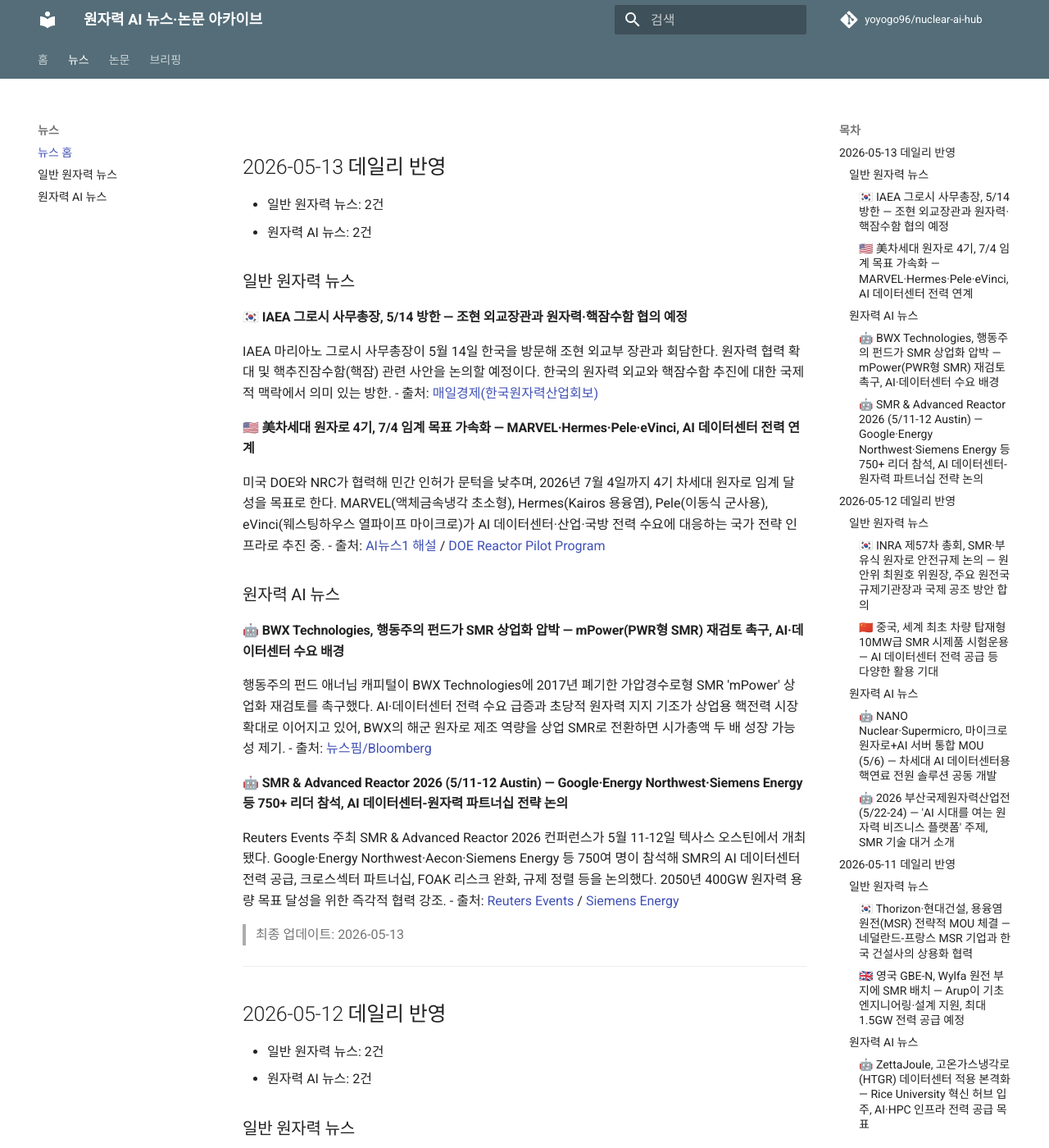
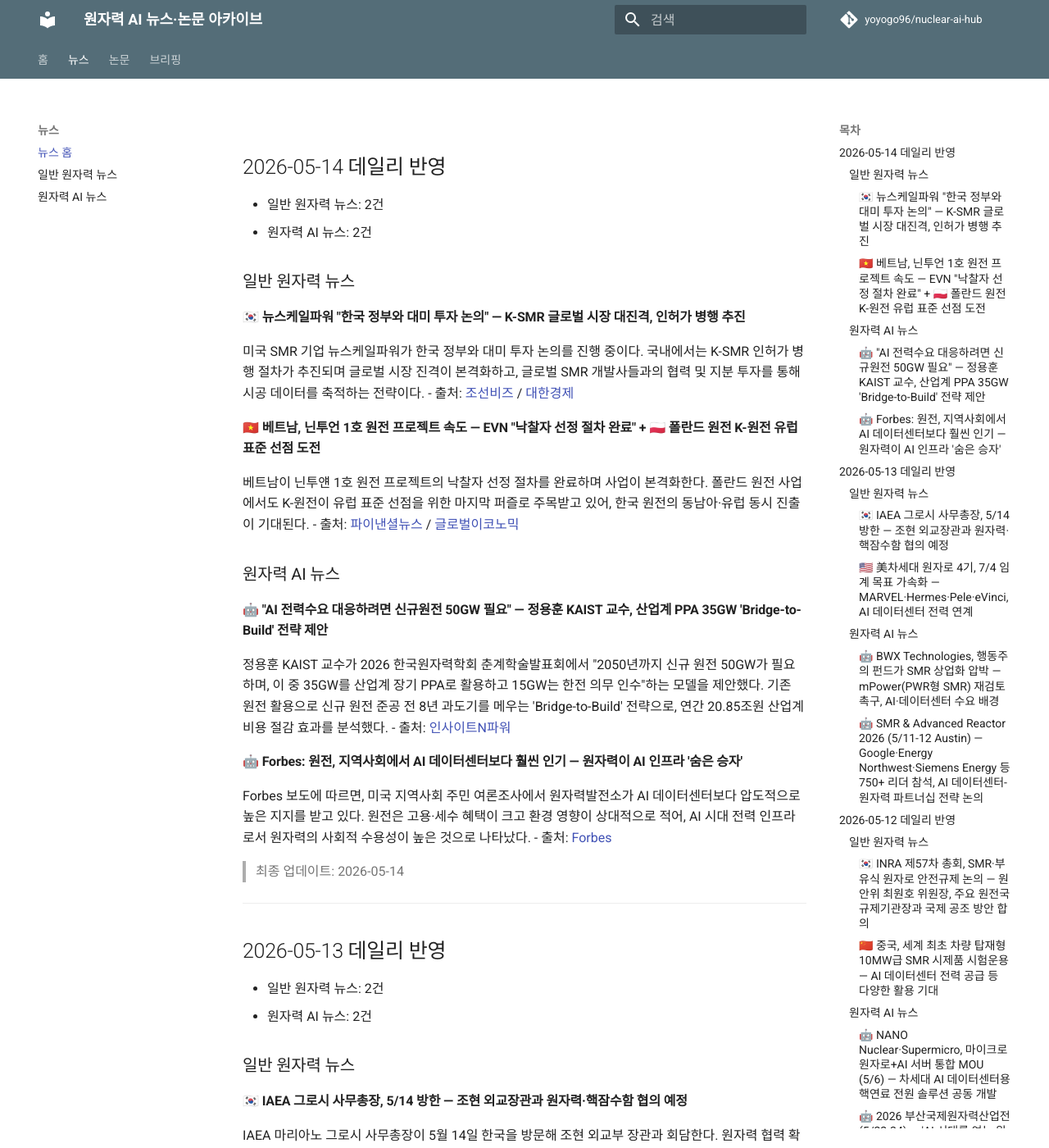
Before and after one commit to yoyogo96/nuclear-ai-hub, an MkDocs documentation site: the page built from docs/news/index.md, in a window 1280 px wide and 1400 px high. Shown: the whole window at 82% size. Built offline with MkDocs 1.6.1 and Material for MkDocs 9.7.7, drawn with Linux system fonts in a browser that asks for light colours; comment, search, counter and statistics services are not loaded.

Commit message:
📰 2026-05-14 데일리 업데이트: 뉴스 4건 (일반 2, AI+원전 2), 논문 0건

```diff
--- a/docs/briefings/index.md
+++ b/docs/briefings/index.md
@@ -1,3 +1,25 @@
+## 2026-05-14 데일리 브리핑
+
+### 오늘의 3줄 요약
+1. 🔬 정용훈 KAIST 교수, "AI 전력수요 대응 위해 2050년까지 신규원전 50GW 필요" — 산업계 PPA 35GW 'Bridge-to-Build' 전략 제안
+2. 🏗️ 뉴스케일파워-한국 정부 대미 투자 논의, K-SMR 인허가 병행으로 글로벌 진격 본격화
+3. 📊 Forbes 보도: 미국 지역사회에서 원전이 AI 데이터센터보다 압도적 인기 — 원자력 AI 인프라 수용성 높아
+
+### 주요 뉴스
+| 분류 | 제목 | 출처 |
+|------|------|------|
+| 일반 | 뉴스케일파워, 한국 정부와 대미 투자 논의 | 조선비즈 |
+| 일반 | 베트남 닌투언 원전 낙찰자 선정 완료, 폴란드 K-원전 도전 | 파이낸셜뉴스/글로벌이코노믹 |
+| AI+원전 | "AI 전력수요 대응, 신규원전 50GW 필요" (KAIST 정용훈) | 인사이트N파워 |
+| AI+원전 | 원전, AI 데이터센터보다 지역사회 인기 압도적 (Forbes) | Forbes |
+
+### 학술 논문
+> 오늘 새로운 원자력+AI 논문이 발견되지 않았습니다.
+
+> 최종 업데이트: 2026-05-14
+
+---
+
 ## 2026-05-13 데일리 브리핑
 
 ### 오늘의 3줄 요약
--- a/docs/news/index.md
+++ b/docs/news/index.md
@@ -1,3 +1,31 @@
+## 2026-05-14 데일리 반영
+- 일반 원자력 뉴스: 2건
+- 원자력 AI 뉴스: 2건
+
+### 일반 원자력 뉴스
+
+#### 🇰🇷 뉴스케일파워 "한국 정부와 대미 투자 논의" — K-SMR 글로벌 시장 대진격, 인허가 병행 추진
+미국 SMR 기업 뉴스케일파워가 한국 정부와 대미 투자 논의를 진행 중이다. 국내에서는 K-SMR 인허가 병행 절차가 추진되며 글로벌 시장 진격이 본격화하고, 글로벌 SMR 개발사들과의 협력 및 지분 투자를 통해 시공 데이터를 축적하는 전략이다.
+- 출처: [조선비즈](https://n.news.naver.com/mnews/article/366/0001164107) / [대한경제](https://www.dnews.co.kr/uhtml/view.jsp?idxno=202605131130268870561)
+
+#### 🇻🇳 베트남, 닌투언 1호 원전 프로젝트 속도 — EVN "낙찰자 선정 절차 완료" + 🇵🇱 폴란드 원전 K-원전 유럽 표준 선점 도전
+베트남이 닌투얜 1호 원전 프로젝트의 낙찰자 선정 절차를 완료하며 사업이 본격화한다. 폴란드 원전 사업에서도 K-원전이 유럽 표준 선점을 위한 마지막 퍼즐로 주목받고 있어, 한국 원전의 동남아·유럽 동시 진출이 기대된다.
+- 출처: [파이낸셜뉴스](https://n.news.naver.com/mnews/article/014/0005521081) / [글로벌이코노믹](https://www.g-enews.com/article/Global-Biz/2026/05/202605140555098168fbbec65dfb_1)
+
+### 원자력 AI 뉴스
+
+#### 🤖 "AI 전력수요 대응하려면 신규원전 50GW 필요" — 정용훈 KAIST 교수, 산업계 PPA 35GW 'Bridge-to-Build' 전략 제안
+정용훈 KAIST 교수가 2026 한국원자력학회 춘계학술발표회에서 "2050년까지 신규 원전 50GW가 필요하며, 이 중 35GW를 산업계 장기 PPA로 활용하고 15GW는 한전 의무 인수"하는 모델을 제안했다. 기존 원전 활용으로 신규 원전 준공 전 8년 과도기를 메우는 'Bridge-to-Build' 전략으로, 연간 20.85조원 산업계 비용 절감 효과를 분석했다.
+- 출처: [인사이트N파워](https://www.inpnews.kr/news/articleView.html?idxno=6981)
+
+#### 🤖 Forbes: 원전, 지역사회에서 AI 데이터센터보다 훨씬 인기 — 원자력이 AI 인프라 '숨은 승자'
+Forbes 보도에 따르면, 미국 지역사회 주민 여론조사에서 원자력발전소가 AI 데이터센터보다 압도적으로 높은 지지를 받고 있다. 원전은 고용·세수 혜택이 크고 환경 영향이 상대적으로 적어, AI 시대 전력 인프라로서 원자력의 사회적 수용성이 높은 것으로 나타났다.
+- 출처: [Forbes](https://www.forbes.com/sites/rriley/2026/05/13/nuclear-power-plants-far-more-popular-than-ai-data-centers-for-local-areas/)
+
+> 최종 업데이트: 2026-05-14
+
+---
+
 ## 2026-05-13 데일리 반영
 - 일반 원자력 뉴스: 2건
 - 원자력 AI 뉴스: 2건
--- a/docs/papers/index.md
+++ b/docs/papers/index.md
@@ -1,3 +1,9 @@
+# 2026-05-14 업데이트
+
+> 지난 24시간 새로운 원자력+AI 학술 논문이 발견되지 않았습니다. 다음 업데이트에서 계속 모니터링합니다.
+
+---
+
 # 2026-05-13 업데이트
 
 > 지난 24시간 새로운 원자력+AI 학술 논문이 발견되지 않았습니다. 다음 업데이트에서 계속 모니터링합니다.
```
